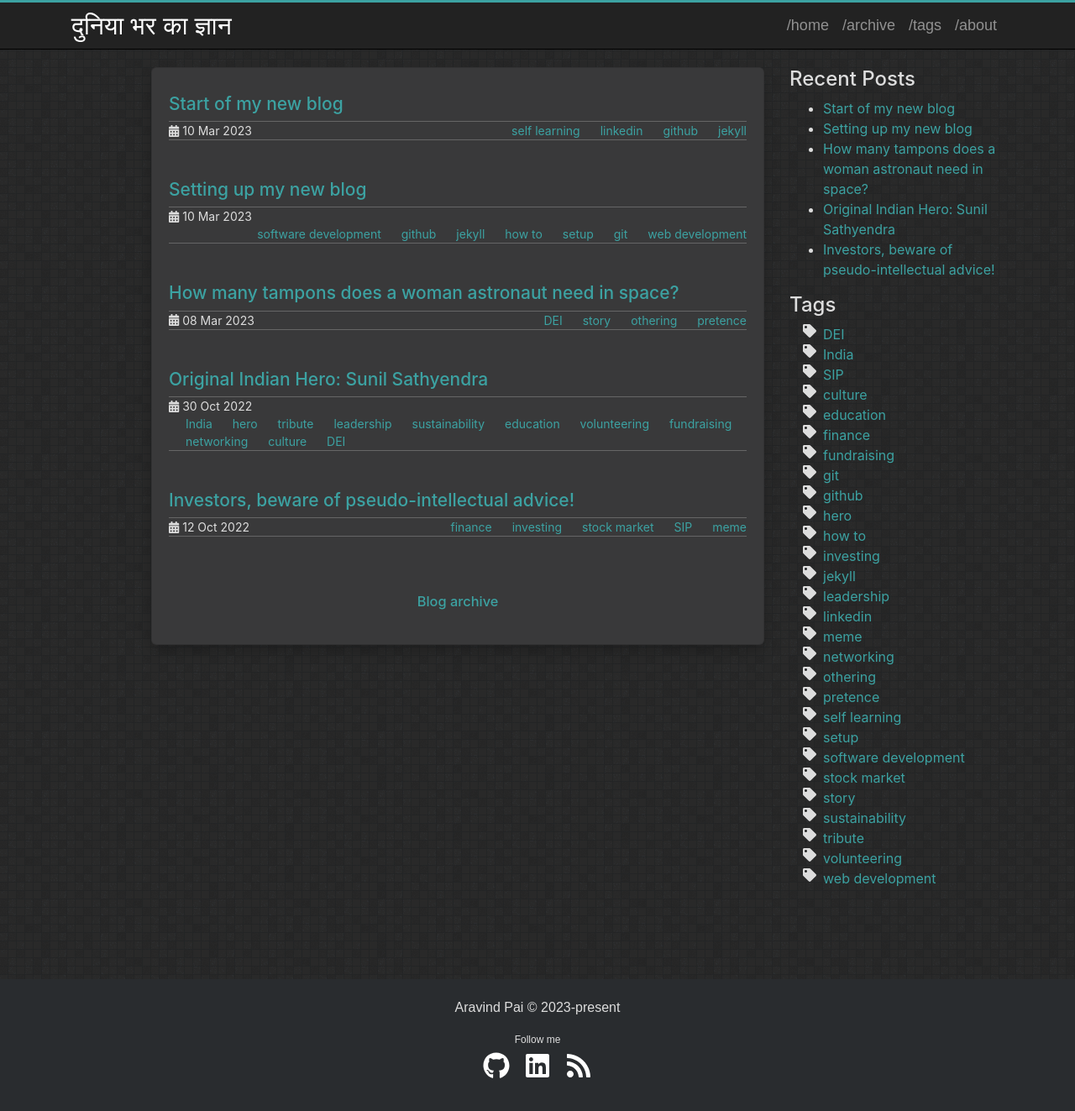
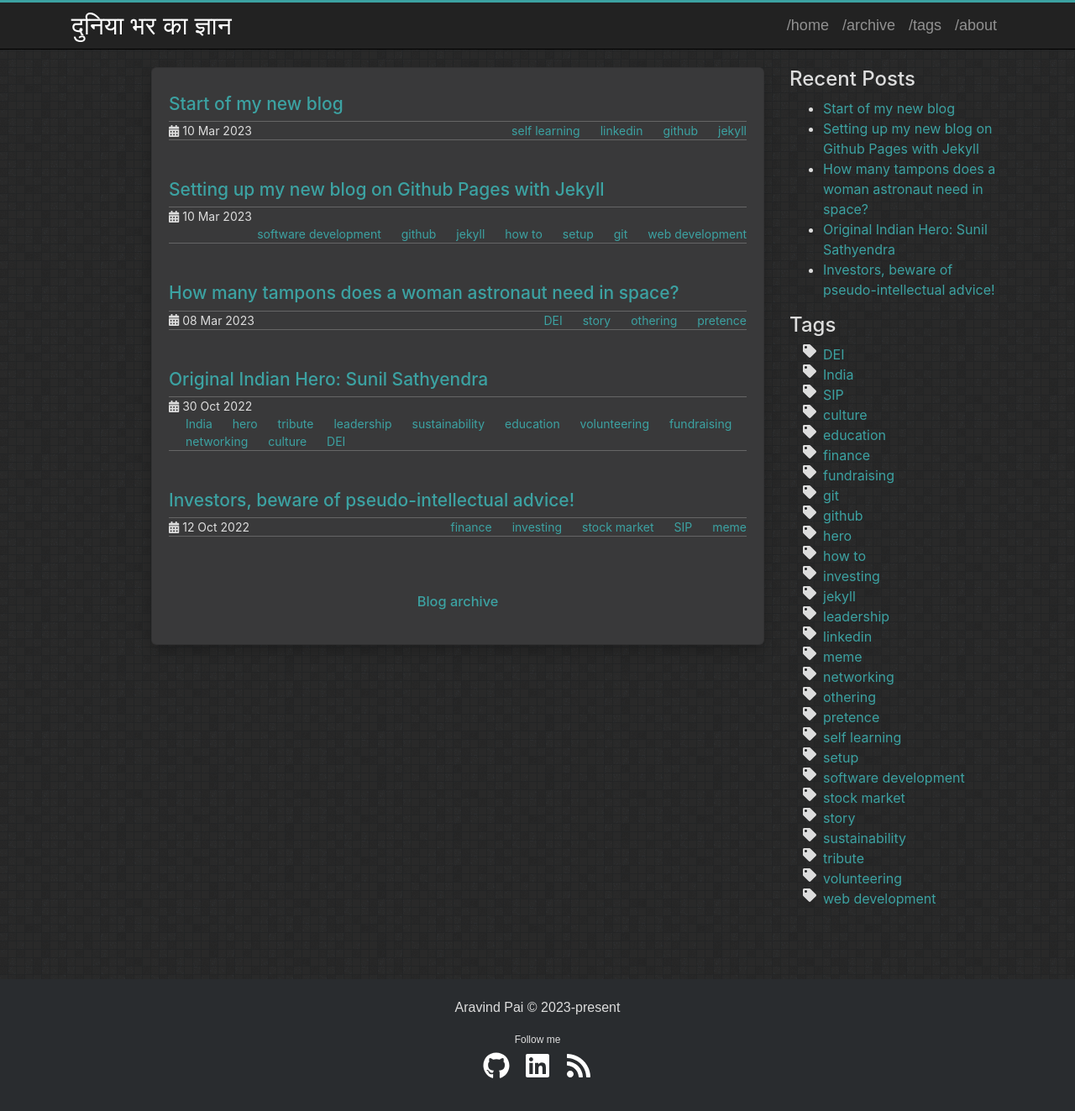
Before and after one commit to dragondive/dragondive.github.io, a Jekyll site: the page built from docs/index.markdown, in a window 1280 px wide and 1348 px high. Shown: the top 1323 px of the window at 84% size. Built offline with Jekyll 4.4.1, drawn with Linux system fonts in a browser that asks for light colours.

Commit message:
fixed formatting, title and some typos

```diff
--- a/docs/_posts/2023-03-10-setting-up-my-blog.md
+++ b/docs/_posts/2023-03-10-setting-up-my-blog.md
@@ -1,6 +1,6 @@
 ---
 layout: post
-title:  "Setting up my new blog"
+title:  "Setting up my new blog on Github Pages with Jekyll"
 comments: true
 share: true
 tags:
@@ -70,9 +70,9 @@ The Jekyll inline attributes can be used, for example, to apply css styles to th
 
 ## Doing a local build
 
-_[For the first several times, I tested my changes by force pushing to Github. This is a needlessly complex and inefficient approach, besides the build with Github Actions alone took over a minute. I decided to "eventually" figure out how to first build locally after I got my blog in a reasonable working state.
+_[For the first several times, I tested my changes by force pushing to Github. This is a needlessly complex and inefficient approach, besides the build with Github Actions alone took over a minute. I decided to "eventually" figure out how to first build locally after I got my blog in a reasonable working state._
 
-This turned out to be a great decision because when I did eventually get to it, I had to struggle for several hours with [dependency hell](https://www.techtarget.com/searchitoperations/definition/dependency-hell). Nonetheless, I write about it here since this order is more appropriate for my future reference.]_
+_This turned out to be a great decision because when I did eventually get to it, I had to struggle for several hours with [dependency hell](https://www.techtarget.com/searchitoperations/definition/dependency-hell). Nonetheless, I write about it here since this order is more appropriate for my future reference.]_
 
 The command to build locally itself is quite simple:
 
@@ -149,6 +149,6 @@ _[I was familiar with [Disqus](https://disqus.com/) and [Discourse](https://www.
 
 I wondered if there's a Github-based solution for commenting system as well. As expected, some genius minds had thought of that already. There is [utterances](https://utteranc.es/) and [giscus](https://giscus.app/). I chose giscus because it felt more logical that comments go to Github discussions than to Github issues. The giscus webpage provides a very easy interface to generate the integration code.
 
-I read through the theme's code to understand better how it worked and to figure out where to enter the code for giscus integration. As a first trial, I included it in `_layouts/post.html` and it worked. Then I [reoganized and cleaned up the setup](https://github.com/dragondive/dragondive.github.io/commit/99829e36b268903055443e0c6045bd551ed2ae73) to [place it directly below the blog post](https://github.com/dragondive/dragondive.github.io/commit/a7d864c2c69e9a4073476c33b9dd23923cf2e888). For now, I enable commenting in the [front matter](https://jekyllrb.com/docs/front-matter/) of [every post](https://github.com/dragondive/dragondive.github.io/commit/e012f5379f85d17b7360b88f558acfffce8eb404), but there's likely an option to configure this globally.
+I read through the theme's code to understand better how it worked and to figure out where to enter the code for giscus integration. As a first trial, I included it in `_layouts/post.html` and it worked. Then I [reorganized and cleaned up the setup](https://github.com/dragondive/dragondive.github.io/commit/99829e36b268903055443e0c6045bd551ed2ae73) to [place it directly below the blog post](https://github.com/dragondive/dragondive.github.io/commit/a7d864c2c69e9a4073476c33b9dd23923cf2e888). For now, I enable commenting in the [front matter](https://jekyllrb.com/docs/front-matter/) of [every post](https://github.com/dragondive/dragondive.github.io/commit/e012f5379f85d17b7360b88f558acfffce8eb404), but there's likely an option to configure this globally.
 
 With this, I have a reasonably good blog setup in place, which I will improve over time.
```
